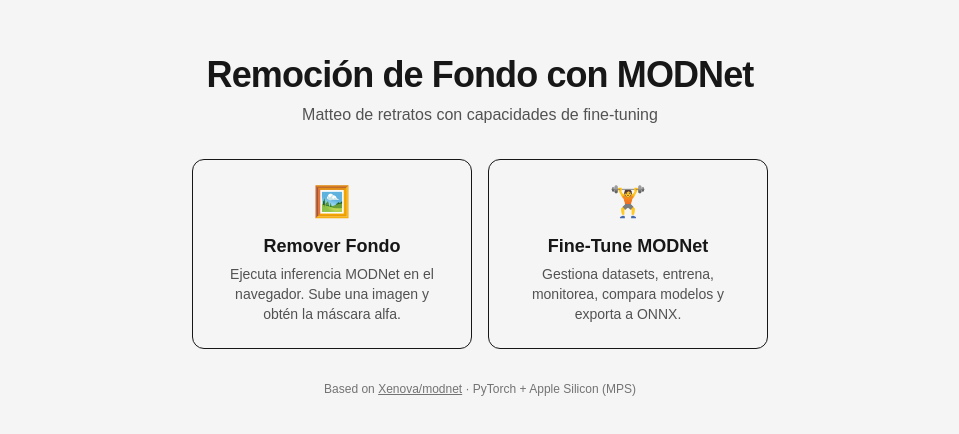
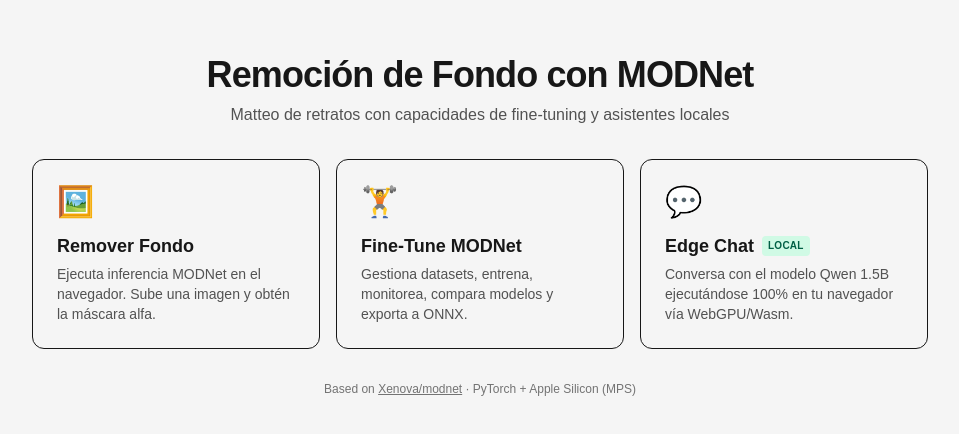
Before and after one commit to HazielCC/bg-remove, a Next.js app: page / in a window 1280 px wide. Shown: the part 174-608 px from the top of the page, without its empty margins (160-1119 px from the left). Built offline with nearby package versions, Linux system fonts and the light colour scheme.

Commit message:
feat: Introduce Edge Chat feature with prompt formatting refinement and add various planning documents for ML and frontend enhancements.

```diff
--- a/app/edge-chat/page.tsx
+++ b/app/edge-chat/page.tsx
@@ -79,20 +79,14 @@
     const userMessage: Message = { role: 'user', content: input };
     setMessages((prev) => [...prev, userMessage]);
 
-    // Qwen2.5 prompt format: <|im_start|>role
-content<|im_end|>
+    // Qwen2.5 prompt format: <|im_start|>role\ncontent<|im_end|>
 
     const history = [...messages, userMessage].slice(-6); // Últimos 6 mensajes
-    let prompt = '<|im_start|>system
-You are a helpful and concise AI assistant.<|im_end|>
-';
+    let prompt = '<|im_start|>system\nYou are a helpful and concise AI assistant.<|im_end|>\n';
     for (const msg of history) {
-      prompt += `<|im_start|>${msg.role}
-${msg.content}<|im_end|>
-`;
+      prompt += `<|im_start|>${msg.role}\n${msg.content}<|im_end|>\n`;
     }
-    prompt += '<|im_start|>assistant
-';
+    prompt += '<|im_start|>assistant\n';
 
     setIsGenerating(true);
     workerRef.current.postMessage({
--- a/app/page.tsx
+++ b/app/page.tsx
@@ -3,20 +3,20 @@
 export default function Home() {
   return (
     <main className="min-h-screen flex items-center justify-center p-8">
-      <div className="max-w-xl w-full space-y-8 text-center">
+      <div className="max-w-4xl w-full space-y-8 text-center">
         <div>
           <h1 className="text-4xl font-bold tracking-tight">
             Remoción de Fondo con MODNet
           </h1>
           <p className="text-secondary mt-2">
-            Matteo de retratos con capacidades de fine-tuning
+            Matteo de retratos con capacidades de fine-tuning y asistentes locales
           </p>
         </div>
 
-        <div className="grid grid-cols-2 gap-4">
+        <div className="grid grid-cols-1 md:grid-cols-3 gap-4 text-left">
           <Link
             href="/remove-bg"
-            className="border rounded-xl p-6 hover:border-accent hover:bg-success dark:hover:bg-blue-950/20 transition-colors group dark:border-neutral-700"
+            className="border rounded-xl p-6 hover:border-accent hover:bg-success dark:hover:bg-blue-950/20 transition-colors group dark:border-neutral-700 flex flex-col items-center text-center md:items-start md:text-left"
           >
             <div className="text-3xl mb-3">🖼️</div>
             <h2 className="text-lg font-semibold group-hover:text-accent">
@@ -29,7 +29,7 @@
 
           <Link
             href="/fine-tune"
-            className="border rounded-xl p-6 hover:border-accent hover:bg-success dark:hover:bg-green-950/20 transition-colors group dark:border-neutral-700"
+            className="border rounded-xl p-6 hover:border-accent hover:bg-success dark:hover:bg-green-950/20 transition-colors group dark:border-neutral-700 flex flex-col items-center text-center md:items-start md:text-left"
           >
             <div className="text-3xl mb-3">🏋️</div>
             <h2 className="text-lg font-semibold group-hover:text-accent">
@@ -37,6 +37,20 @@
             </h2>
             <p className="text-sm text-secondary mt-1">
               Gestiona datasets, entrena, monitorea, compara modelos y exporta a ONNX.
+            </p>
+          </Link>
+
+          <Link
+            href="/edge-chat"
+            className="border rounded-xl p-6 hover:border-accent hover:bg-success dark:hover:bg-purple-950/20 transition-colors group dark:border-neutral-700 flex flex-col items-center text-center md:items-start md:text-left relative overflow-hidden"
+          >
+            <div className="text-3xl mb-3">💬</div>
+            <h2 className="text-lg font-semibold group-hover:text-accent flex gap-2 items-center">
+              Edge Chat
+              <span className="text-[10px] bg-emerald-100 text-emerald-800 dark:bg-emerald-900/50 dark:text-emerald-300 px-1.5 py-0.5 rounded font-bold uppercase tracking-wide">Local</span>
+            </h2>
+            <p className="text-sm text-secondary mt-1">
+              Conversa con el modelo Qwen 1.5B ejecutándose 100% en tu navegador vía WebGPU/Wasm.
             </p>
           </Link>
         </div>
```
